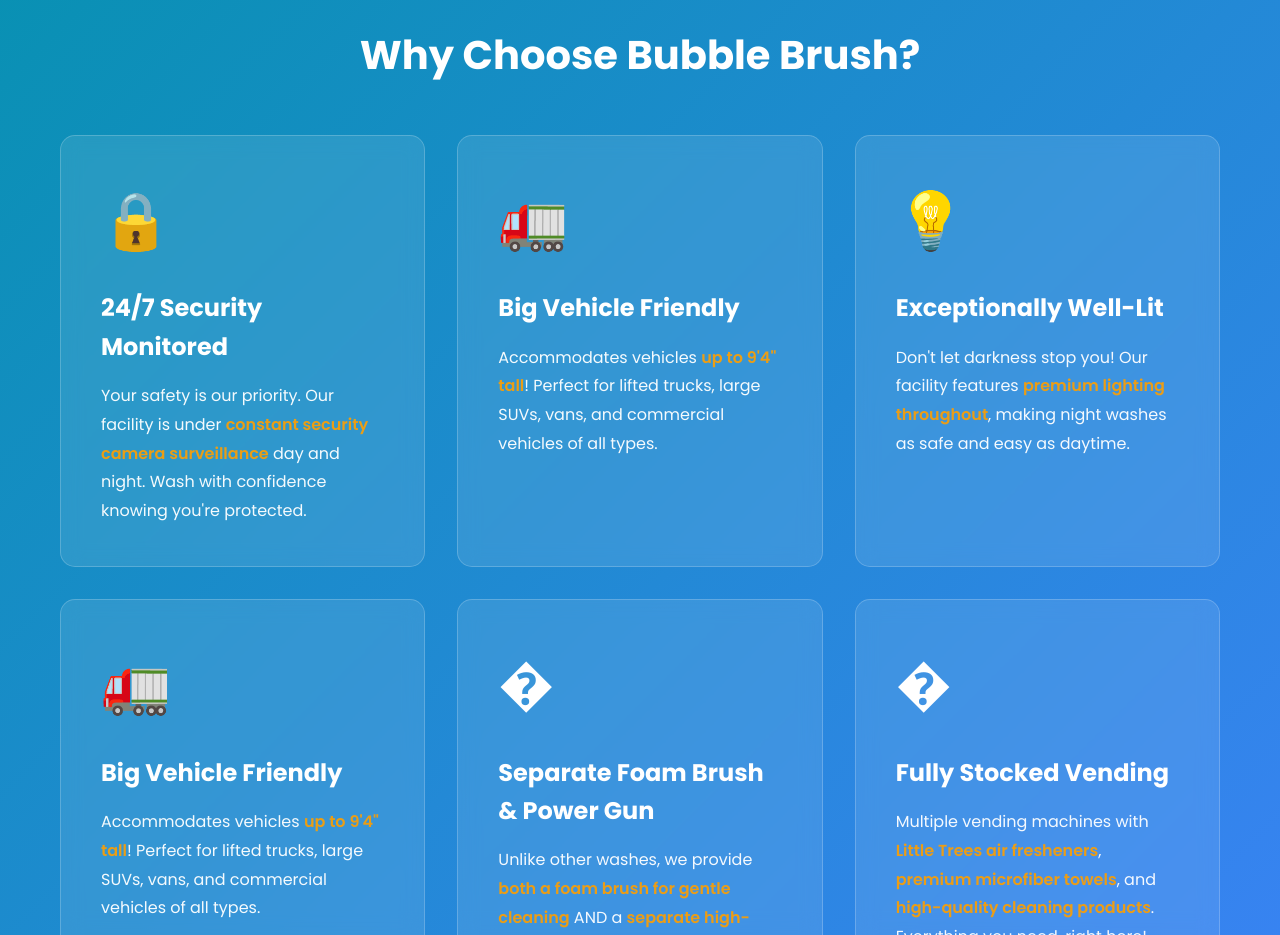
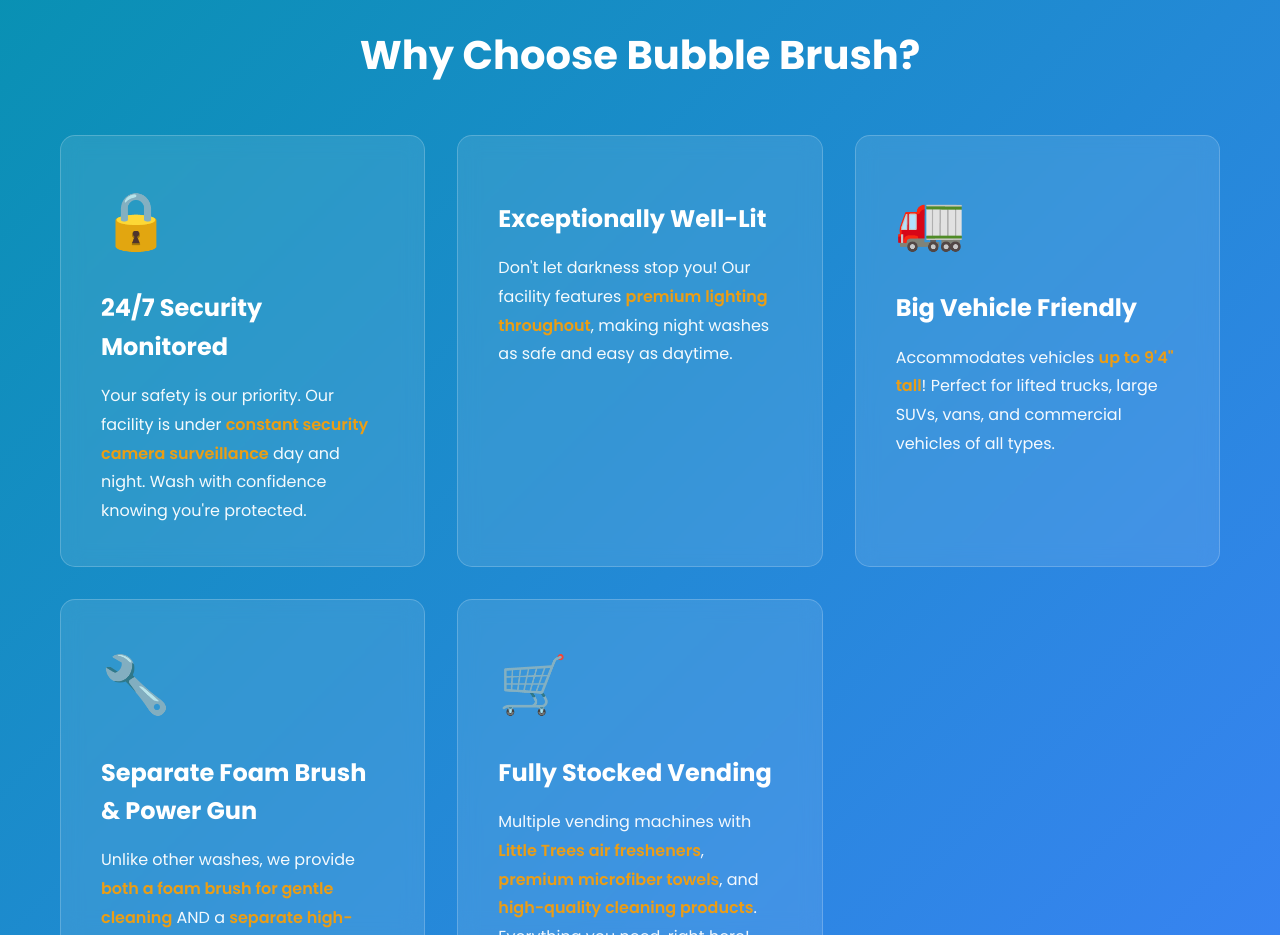
Before and after one commit to Madmonk2523/BubbleBrushCarWash, a plain HTML site: page index.html in a window 1280 px wide. Shown: the part 2640-3575 px from the top of the page. Drawn offline with Linux system fonts and the light colour scheme.

Commit message:
Fix emoji placeholders and remove duplicate cards in Why Choose Us section

```diff
--- a/index.html
+++ b/index.html
@@ -160,12 +160,7 @@
                     <p>Your safety is our priority. Our facility is under <strong>constant security camera surveillance</strong> day and night. Wash with confidence knowing you're protected.</p>
                 </div>
                 <div class="highlight-card">
-                    <div class="highlight-icon">🚛</div>
-                    <h3>Big Vehicle Friendly</h3>
-                    <p>Accommodates vehicles <strong>up to 9'4" tall</strong>! Perfect for lifted trucks, large SUVs, vans, and commercial vehicles of all types.</p>
-                </div>
-                <div class="highlight-card">
-                    <div class="highlight-icon">💡</div>
+                    <div class="highlight-icon"></div>
                     <h3>Exceptionally Well-Lit</h3>
                     <p>Don't let darkness stop you! Our facility features <strong>premium lighting throughout</strong>, making night washes as safe and easy as daytime.</p>
                 </div>
@@ -175,12 +170,12 @@
                     <p>Accommodates vehicles <strong>up to 9'4" tall</strong>! Perfect for lifted trucks, large SUVs, vans, and commercial vehicles of all types.</p>
                 </div>
                 <div class="highlight-card">
-                    <div class="highlight-icon">�</div>
+                    <div class="highlight-icon">🔧</div>
                     <h3>Separate Foam Brush & Power Gun</h3>
                     <p>Unlike other washes, we provide <strong>both a foam brush for gentle cleaning</strong> AND a <strong>separate high-pressure washing gun</strong> for maximum cleaning power.</p>
                 </div>
                 <div class="highlight-card">
-                    <div class="highlight-icon">�</div>
+                    <div class="highlight-icon">🛒</div>
                     <h3>Fully Stocked Vending</h3>
                     <p>Multiple vending machines with <strong>Little Trees air fresheners</strong>, <strong>premium microfiber towels</strong>, and <strong>high-quality cleaning products</strong>. Everything you need, right here!</p>
                 </div>
```
